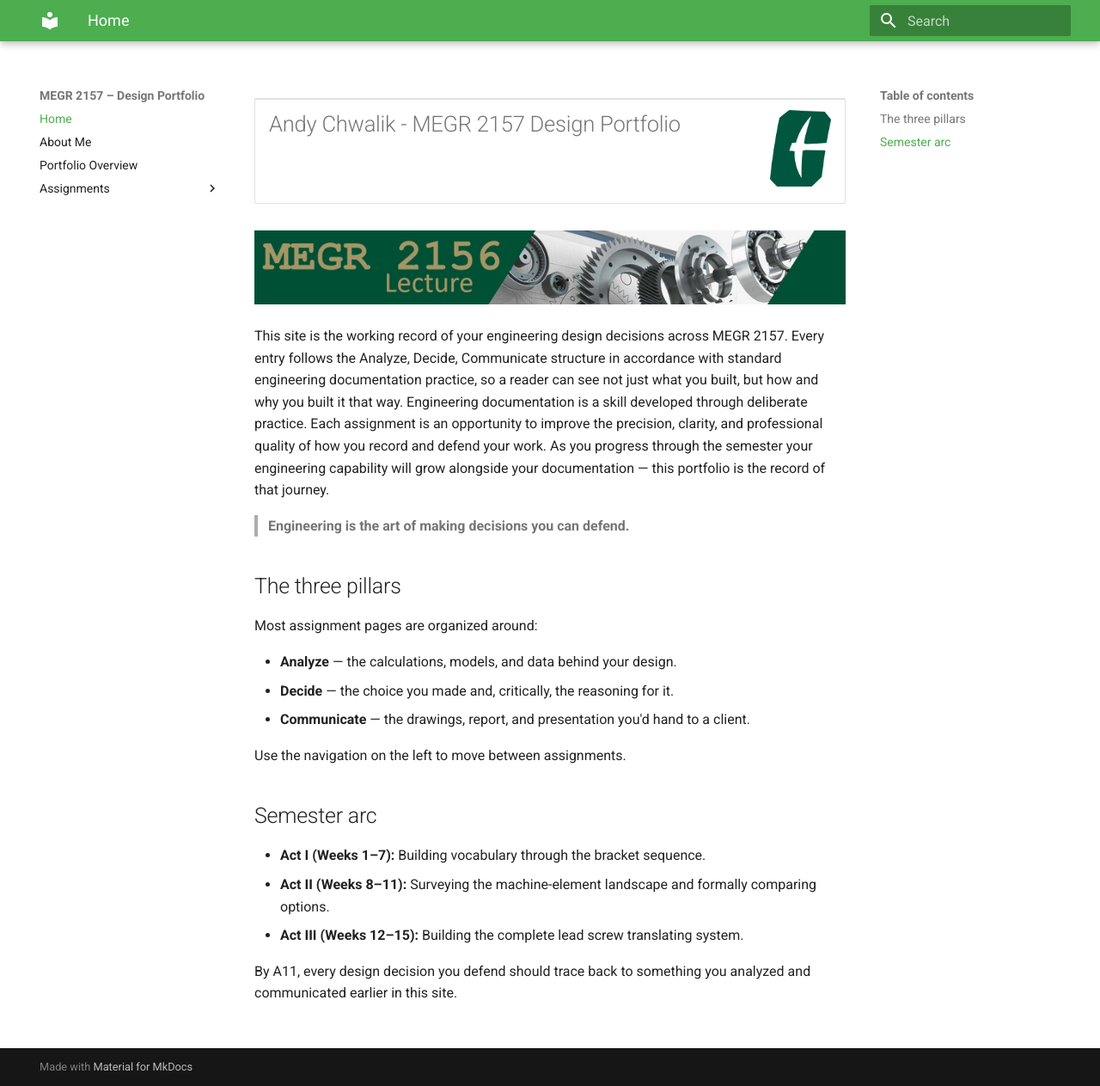
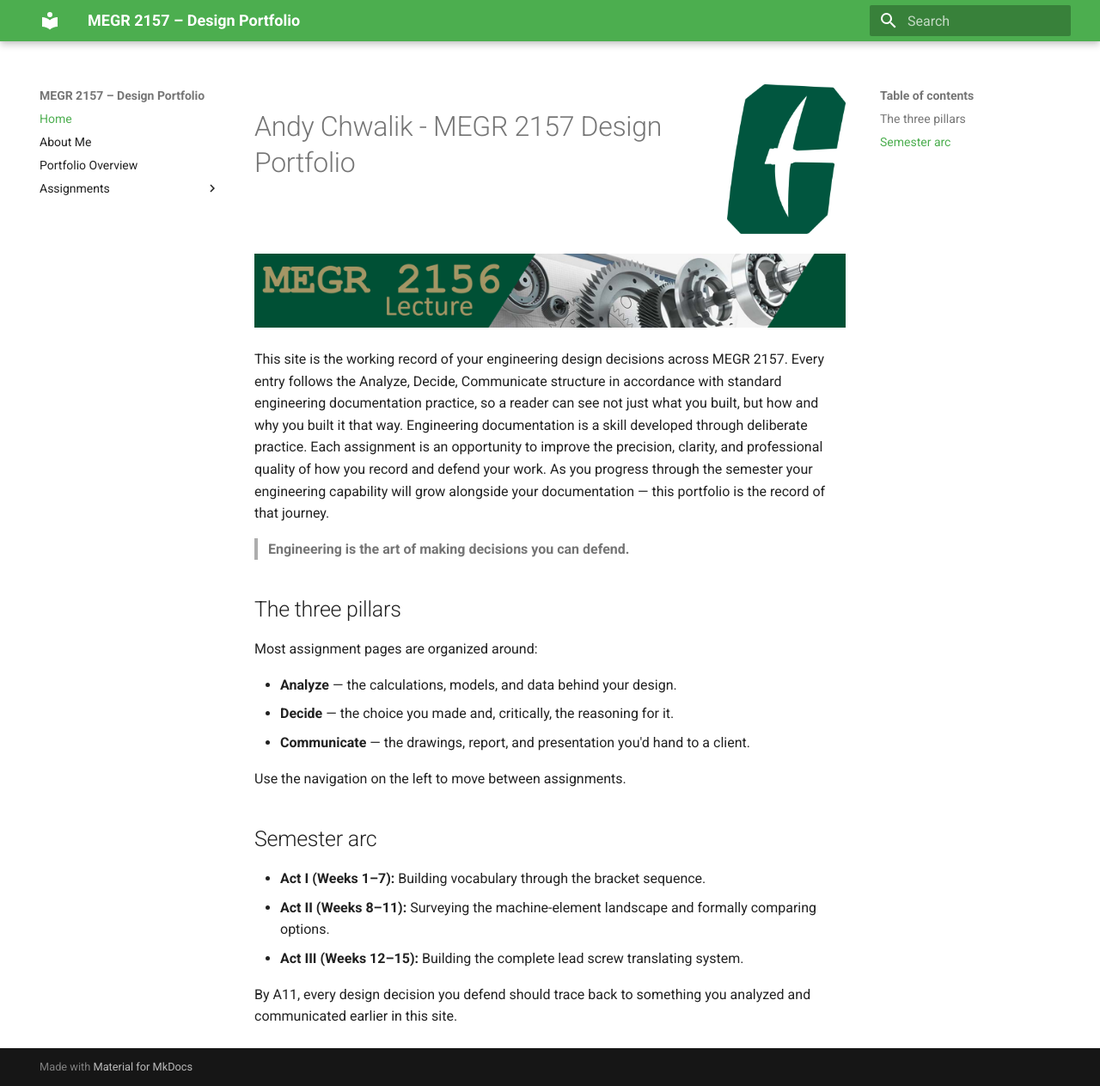
Before and after one commit to AndyChwalik/megr2157-portfolio, an MkDocs documentation site: the page built from docs/index.md, in a window 1280 px wide and 1263 px high. Shown: the whole window at 86% size. Built offline with MkDocs 1.6.1 and Material for MkDocs 9.7.7, drawn with Linux system fonts in a browser that asks for light colours.

Commit message:
Update index.md
Same thing

```diff
--- a/docs/index.md
+++ b/docs/index.md
@@ -1,17 +1,14 @@
-<table style="width: 100%;">
-<tr>
-<td style="width: 85%;">
+<div style="display:flex; align-items:center; justify-content:space-between; width:100%;">
 
+<div>
 <h1>Andy Chwalik - MEGR 2157 Design Portfolio</h1>
+</div>
 
-</td>
-<td style="width: 15%; text-align: right;">
+<div>
+<img src="UNCCharlotteLogo.jpg" width="150">
+</div>
 
-<img src="UNCCharlotteLogo.jpg" width="150">
-
-</td>
-</tr>
-</table>
+</div>
 
 ![MEGR 2156-7 Title](MEGR2156title.png)
 
```
